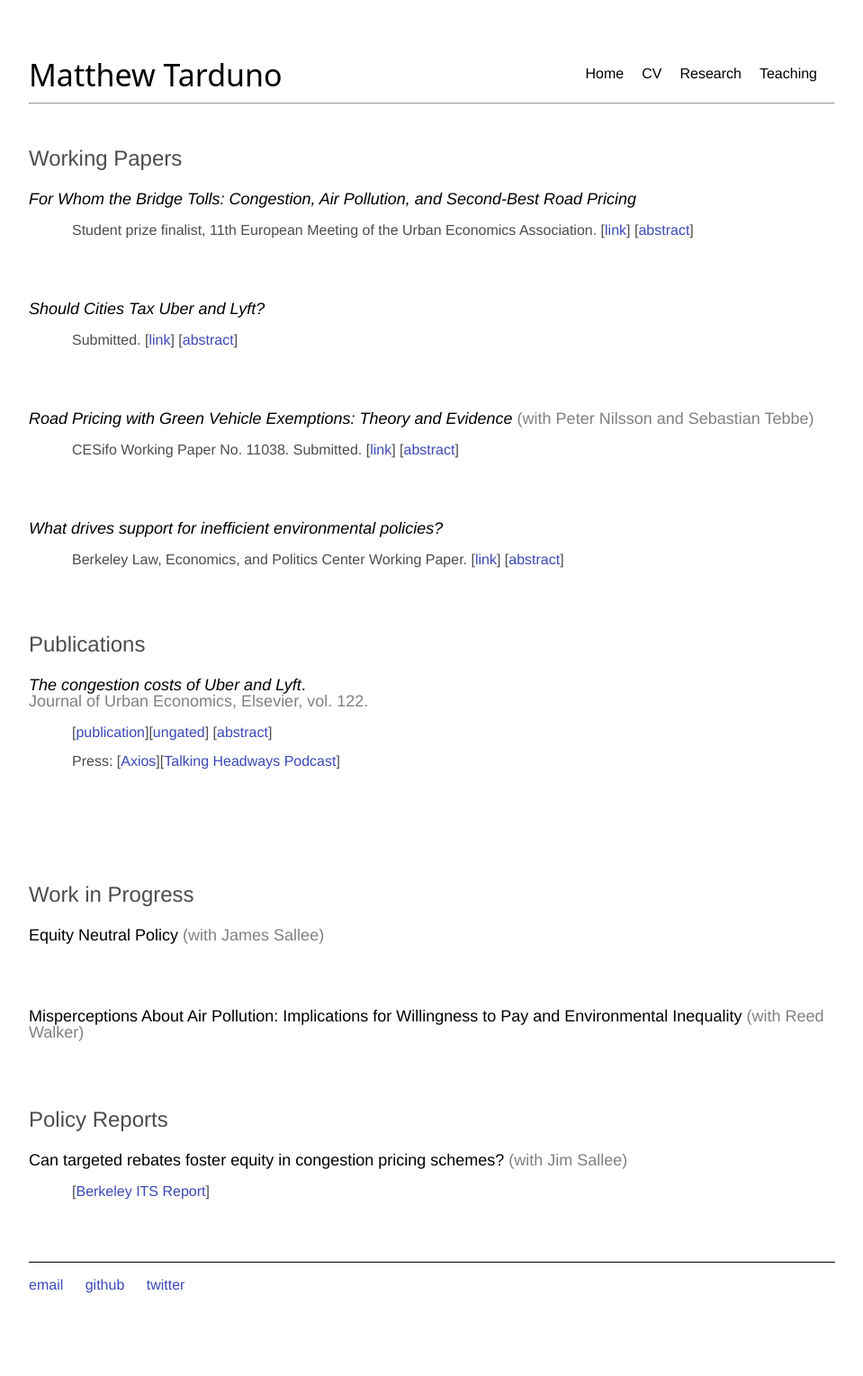
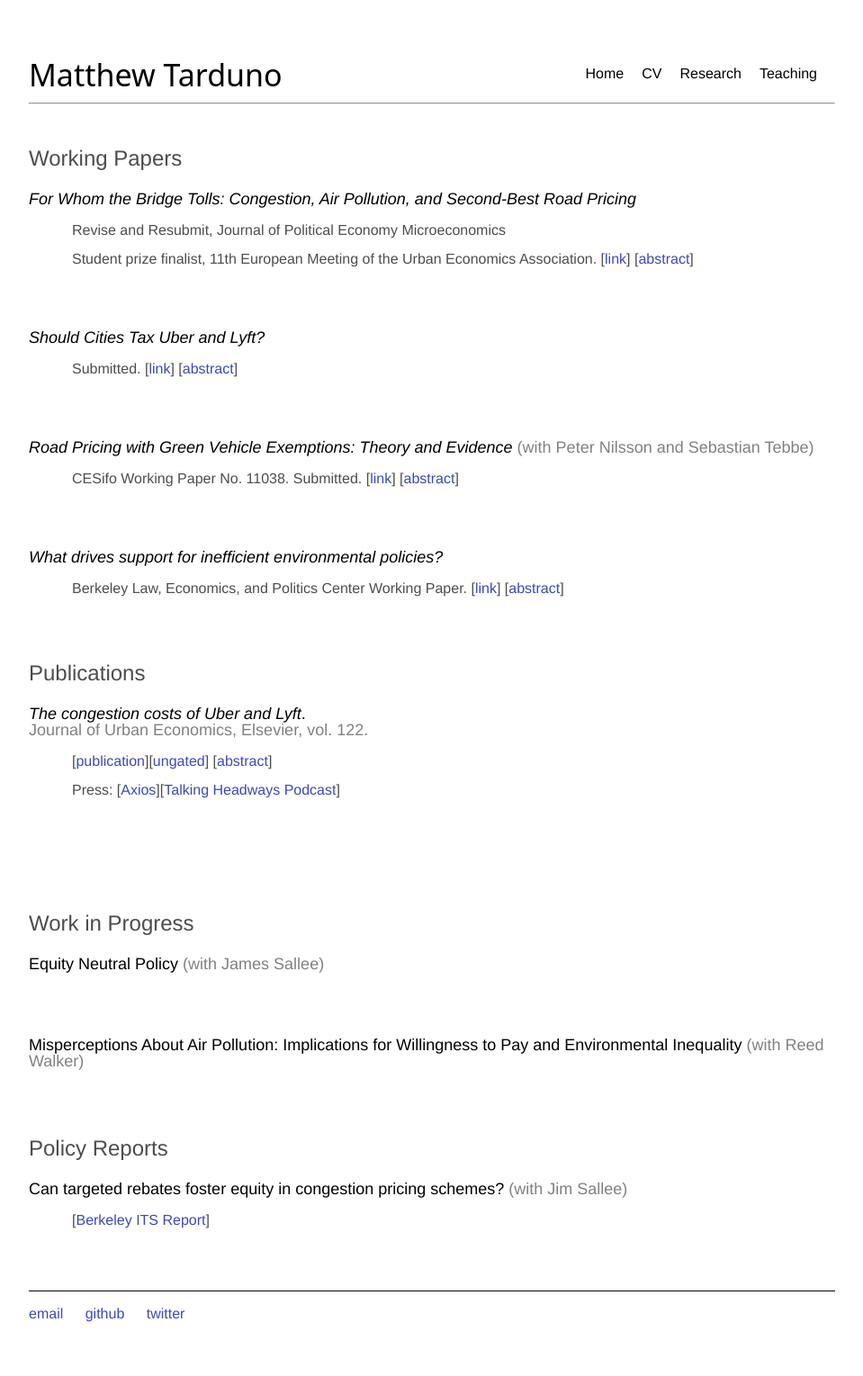
Before and after one commit to Matt-Tarduno/Matt-Tarduno.github.io, a Jekyll site: the page built from research/index.html, in a window 1280 px wide. Shown: the whole page at 90% size, without its empty margins (160-1119 px from the left). Built offline with Jekyll 4.4.1, drawn with Linux system fonts in a browser that asks for light colours; before the commit the page ends 1497 px from its top, so only the background shows below that.

Commit message:
Update index.html

```diff
--- a/research/index.html
+++ b/research/index.html
@@ -29,6 +29,7 @@ sitemap:
     <p style="font-size:18px;  color: black">
         <em>For Whom the Bridge Tolls: Congestion, Air Pollution, and Second-Best Road Pricing</em>
     </p>
+    <p style="margin-left:3em">Revise and Resubmit, Journal of Political Economy Microeconomics</p>
     <p style="margin-left:3em">Student prize finalist, 11th European Meeting of the Urban Economics Association. [<a href="https://matt-tarduno.github.io/jmp/" target="_blank">link</a>]
         [<a href="javascript:void(0)" onclick="toggleAbstract('abstract1')">abstract</a>]
     </p>
```
